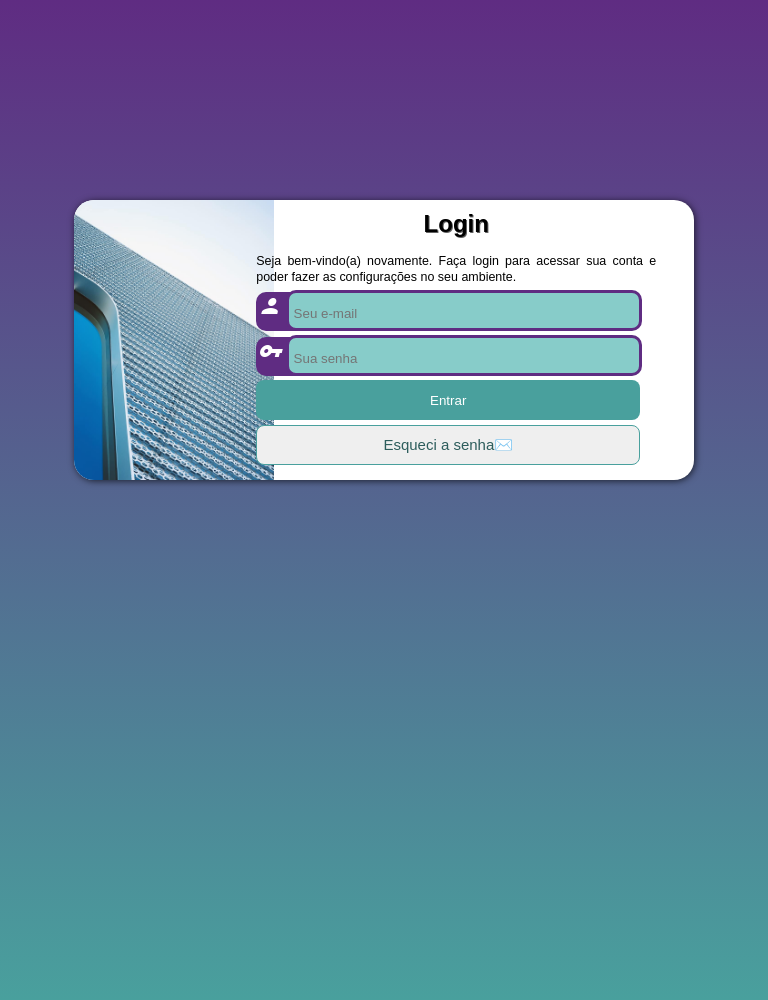
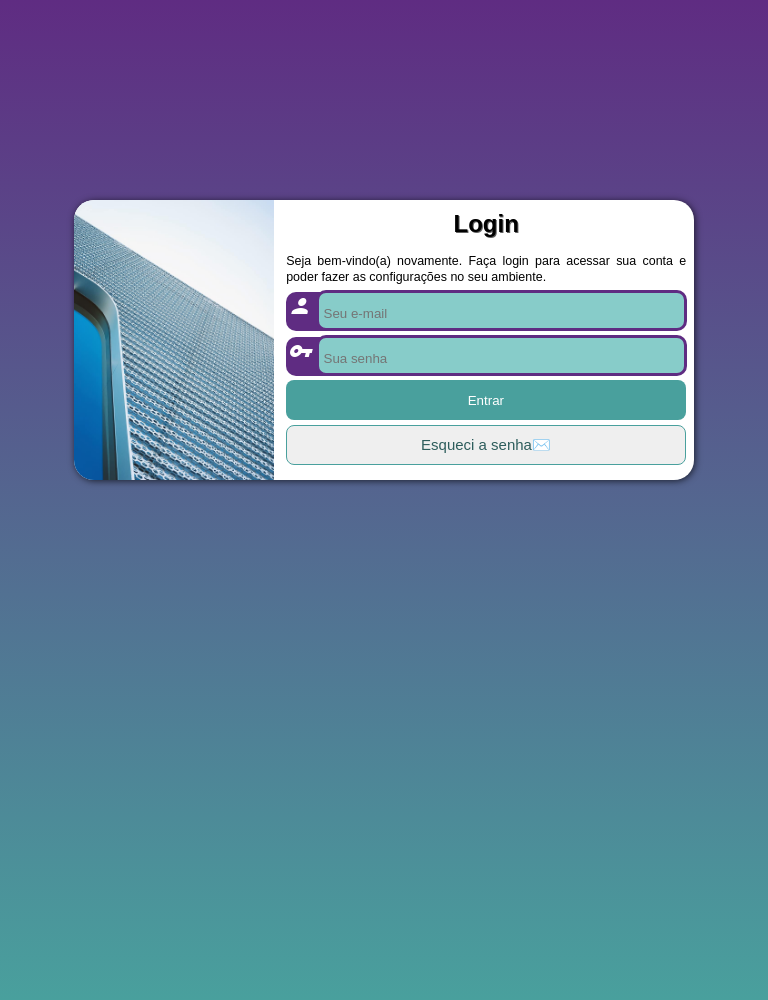
Before and after one commit to pedromiguelprogramador/projeto-login, a PHP site: page / in a window 768 px wide; the page is wider, and only the part inside the window is pictured. Run offline with PHP 8.4, Linux system fonts and the light colour scheme.

Commit message:
finale ta bom

```diff
--- a/estilos/media.css
+++ b/estilos/media.css
@@ -36,7 +36,7 @@
         width: 400px;
 
         top: 50%;
-        left: 27%;
+        left: 32%;
     }
 
     p.preencha {
@@ -69,7 +69,7 @@
         padding-left: 5px;
         border: 3px solid var(--lilás);
         border-radius: 10px;
-        width: 45vw;
+        width: 47vw;
         height: 30px;
     }
 
@@ -80,7 +80,7 @@
         margin-bottom: 5px;
         border: 0px;
         border-radius: 8px;
-        width: 50vw;
+        width: 52vw;
         height: 40px;
     }
 
@@ -90,7 +90,7 @@
         color: #2d5d5c;
         border-radius: 8px;
         font-size: 15px;
-        width:  50vw;
+        width:  52vw;
         height: 40px;
     }
 }
```
